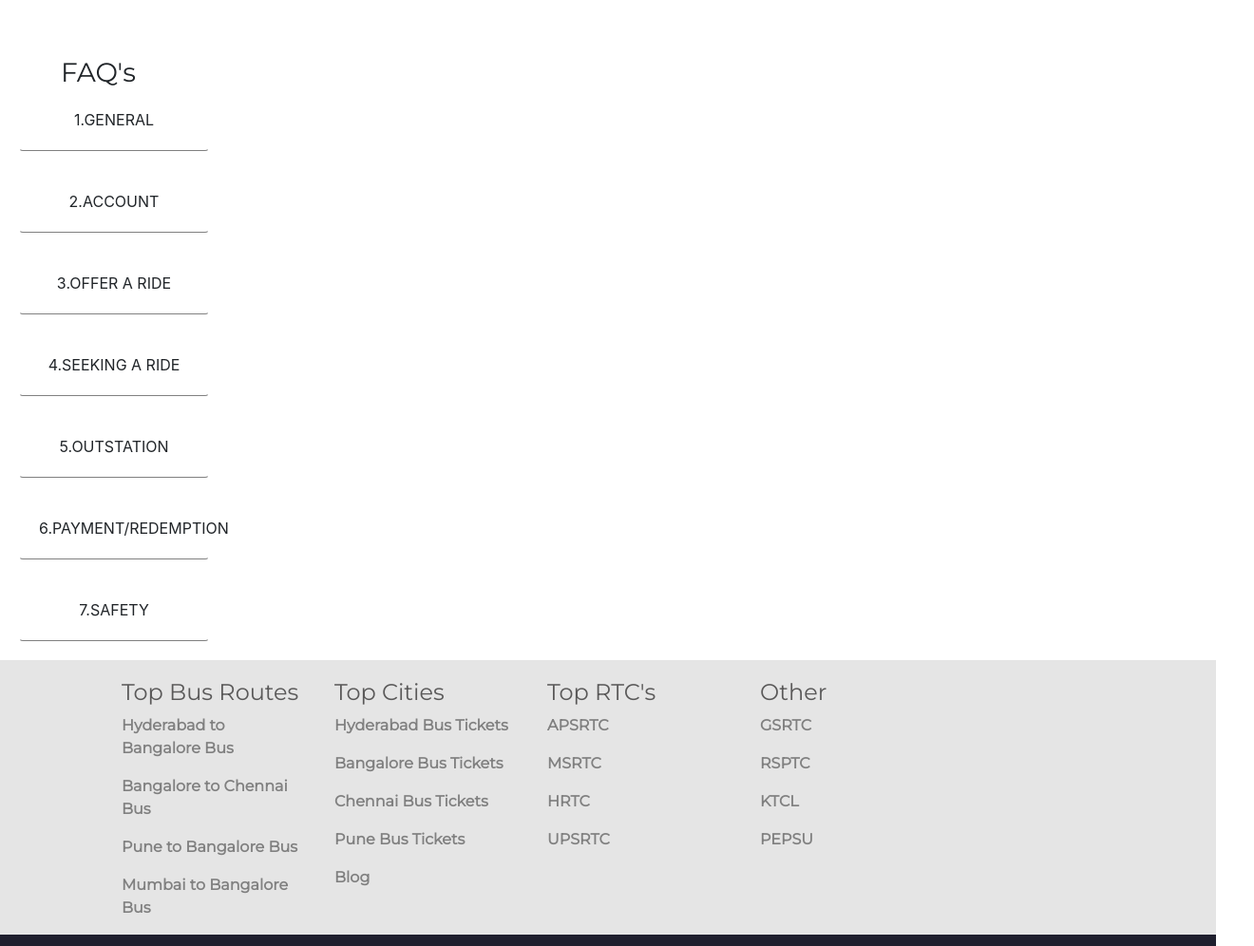
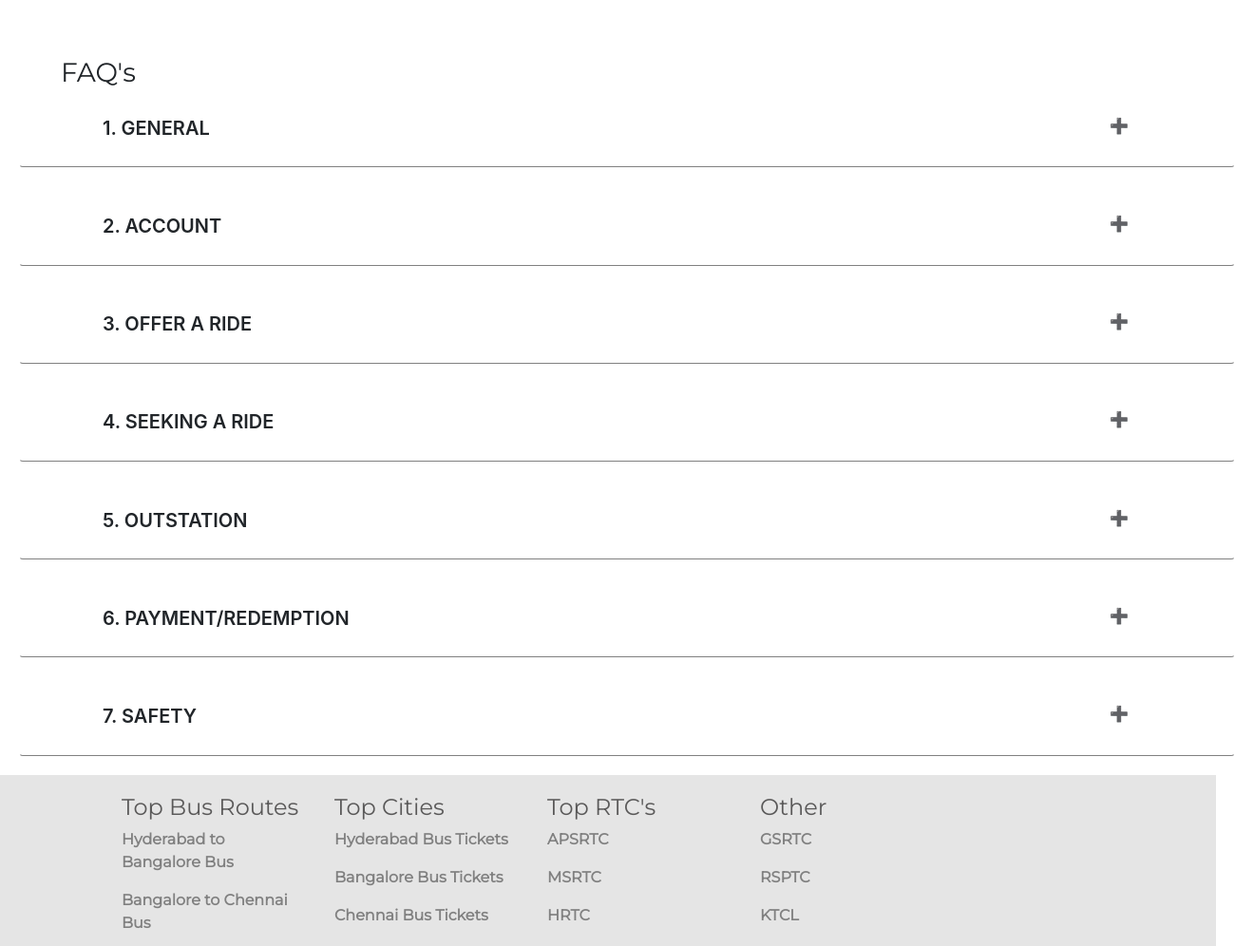
Before and after one commit to Aiswaryaraja1996/RedBus-Project, a website: page Html/rPool.html in a window 1280 px wide. Shown: the part 6360-7356 px from the top of the page at 95% size, 1320 px wide, since content can reach past the window. Drawn offline with nearby package versions, Linux system fonts and the light colour scheme.

Commit message:
commited after some FAQ part changes

```diff
--- a/Html/rPool.html
+++ b/Html/rPool.html
@@ -233,11 +233,12 @@
       }
       /* <-----------------------FAQ's------------------------------------------------ */
       .btn{
-            width: 200px;
+            width: 100%;
             margin: 0px 20px;
-            padding: 20px;
+            /* padding: 20px; */
             border-bottom: 1px solid grey;
             margin-bottom: 20px;
+            padding: 2% 5%;
         }
         .btn:hover{
             cursor: pointer;
@@ -266,7 +267,7 @@
         }
         .content{
             width: 90%;
-            margin:0% 2%;
+            margin:0% 5%;
             padding: 10px;
             box-shadow: 2px 8px 8px pink;
             font-family: 'Montserrat', sans-serif;
@@ -690,13 +691,13 @@
 
         <h3 style="width: 90%;margin:auto;font-family: 'Montserrat', sans-serif; margin-top: 70px;">FAQ's</h3>
 
-        <div onclick="bt()" class="btn" id="id1">1.GENERAL</div><br>
-        <div onclick="bt2()" class="btn" id="id2">2.ACCOUNT</div><br>
-        <div onclick="bt3()" class="btn" id="id3">3.OFFER A RIDE</div><br>
-        <div onclick="bt4()" class="btn" id="id4">4.SEEKING A RIDE</div><br>
-        <div onclick="bt5()" class="btn" id="id5">5.OUTSTATION</div><br>
-        <div onclick="bt6()" class="btn" id="id6">6.PAYMENT/REDEMPTION</div><br>
-        <div onclick="bt7()" class="btn" id="id7">7.SAFETY</div><br>
+        <div onclick="bt()" class="btn" id="id1"><div style="float: left;text-align: left;width: 90%; padding-left: 2%;font-size: 20px;font-weight: 600;"> 1. GENERAL</div><div style="float: left;width: 10%;" id="minus1">➕</div></div><br>
+        <div onclick="bt2()" class="btn" id="id2"><div style="float: left;text-align: left;width: 90%; padding-left: 2%;font-size: 20px;font-weight: 600;"> 2. ACCOUNT</div><div style="float: left;width: 10%;" id="minus2">➕</div></div><br>
+        <div onclick="bt3()" class="btn" id="id3"><div style="float: left;text-align: left;width: 90%; padding-left: 2%;font-size: 20px;font-weight: 600;"> 3. OFFER A RIDE</div><div style="float: left;width: 10%;" id="minus3">➕</div></div><br>
+        <div onclick="bt4()" class="btn" id="id4"><div style="float: left;text-align: left;width: 90%; padding-left: 2%;font-size: 20px;font-weight: 600;"> 4. SEEKING A RIDE</div><div style="float: left;width: 10%;" id="minus4">➕</div></div><br>
+        <div onclick="bt5()" class="btn" id="id5"><div style="float: left;text-align: left;width: 90%; padding-left: 2%;font-size: 20px;font-weight: 600;"> 5. OUTSTATION</div><div style="float: left;width: 10%;" id="minus5">➕</div></div><br>
+        <div onclick="bt6()" class="btn" id="id6"><div style="float: left;text-align: left;width: 90%; padding-left: 2%;font-size: 20px;font-weight: 600;"> 6. PAYMENT/REDEMPTION</div><div style="float: left;width: 10%;" id="minus6">➕</div></div><br>
+        <div onclick="bt7()" class="btn" id="id7"><div style="float: left;text-align: left;width: 90%; padding-left: 2%;font-size: 20px;font-weight: 600;"> 7. SAFETY</div><div style="float: left;width: 10%;" id="minus7">➕</div></div><br>
         <div id="id8"></div>
 
         <div id="c1" class="content">
@@ -948,10 +949,14 @@
     if(a==1){
         body.insertBefore(div1,btn2);
         document.getElementById('c1').style.display = "block";
+        const minus = document.getElementById('minus1');
+        minus.innerHTML = "➖";
         return a = 0;
     }
     else{
         document.getElementById('c1').style.display = "none";
+        const minus = document.getElementById('minus1');
+        minus.innerHTML = "➕";
         return a = 1;
     }
 }
@@ -960,10 +965,14 @@
     if(b==1){
         body.insertBefore(div2,btn3);
         document.getElementById('c2').style.display = "block";
+        const minus2 = document.getElementById('minus2');
+        minus2.innerHTML = "➖";
         return b = 0;
     }
     else{
         document.getElementById('c2').style.display = "none";
+        const minus2 = document.getElementById('minus2');
+        minus2.innerHTML = "➕";
         return b = 1;
     }
 }
@@ -972,10 +981,14 @@
     if(c==1){
         body.insertBefore(div3,btn4);
         document.getElementById('c3').style.display = "block";
+        const minus3 = document.getElementById('minus3');
+        minus3.innerHTML = "➖";
         return c = 0;
     }
     else{
         document.getElementById('c3').style.display = "none";
+        const minus3 = document.getElementById('minus3');
+        minus3.innerHTML = "➕";
         return c = 1;
     }
 }
@@ -984,10 +997,14 @@
     if(d==1){
         body.insertBefore(div4,btn5);
         document.getElementById('c4').style.display = "block";
+        const minus4 = document.getElementById('minus4');
+        minus4.innerHTML = "➖";
         return d = 0;
     }
     else{
         document.getElementById('c4').style.display = "none";
+        const minus4 = document.getElementById('minus4');
+        minus4.innerHTML = "➕";
         return d = 1;
     }
 }
@@ -996,10 +1013,14 @@
     if(e==1){
         body.insertBefore(div5,btn6);
         document.getElementById('c5').style.display = "block";
+        const minus5 = document.getElementById('minus5');
+        minus5.innerHTML = "➖";
         return e = 0;
     }
     else{
         document.getElementById('c5').style.display = "none";
+        const minus5 = document.getElementById('minus5');
+        minus5.innerHTML = "➕";
         return e = 1;
     }
 }
@@ -1008,10 +1029,14 @@
     if(f==1){
         body.insertBefore(div6,btn7);
         document.getElementById('c6').style.display = "block";
+        const minus6 = document.getElementById('minus6');
+        minus6.innerHTML = "➖";
         return f = 0;
     }
     else{
         document.getElementById('c6').style.display = "none";
+        const minus6 = document.getElementById('minus6');
+        minus6.innerHTML = "➕";
         return f = 1;
     }
 }
@@ -1020,10 +1045,14 @@
     if(g==1){
         body.insertBefore(div7,div8);
         document.getElementById('c7').style.display = "block";
+        const minus7 = document.getElementById('minus7');
+        minus7.innerHTML = "➖";
         return g = 0;
     }
     else{
         document.getElementById('c7').style.display = "none";
+        const minus7 = document.getElementById('minus7');
+        minus7.innerHTML = "➕";
         return g = 1;
     }
 }
```
